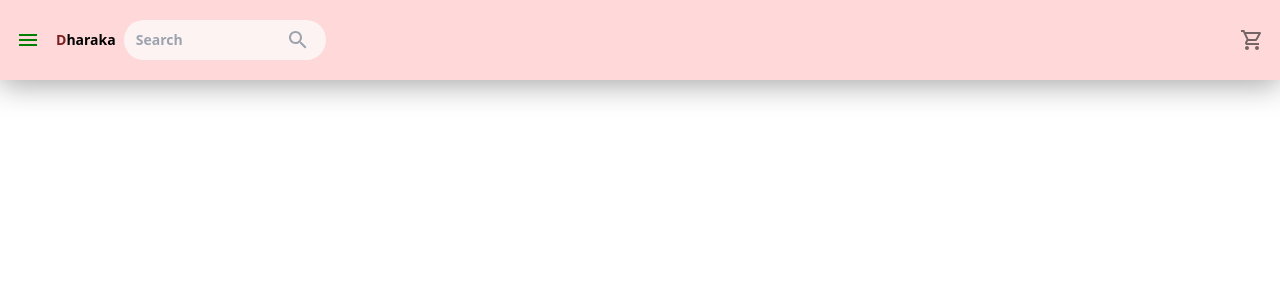
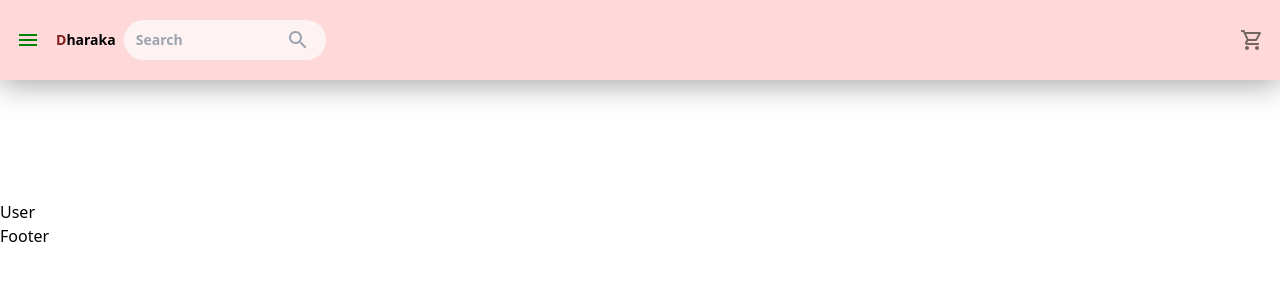
Before and after one commit to DHARAKA-METH/e-commerce-app-react, a React (Create React App) app: page /User in a window 1280 px wide. Shown: the top 300 px of the page. Built offline with nearby package versions, Linux system fonts and the light colour scheme.

Commit message:
use outlet (react routing)

```diff
--- a/src/Layout/MainLayout.jsx
+++ b/src/Layout/MainLayout.jsx
@@ -1,13 +1,13 @@
 import React from "react";
 import Header from "../components/Header/Header";
 import Footer from "../components/Footer/Footer";
+import { Outlet } from "react-router-dom";
 
 const MainLayout = () => {
   return (
     <div className="w-full h-screen">
       <Header />
-
-
+      <Outlet />
       <Footer />
     </div>
   );
--- a/src/Pages/Home/Home.js
+++ b/src/Pages/Home/Home.js
@@ -2,7 +2,7 @@
 
 const Home = () => {
   return (
-    <div>
+    <div className="pt-[300px]">
       Home
     </div>
   )
--- a/src/Pages/User/User.js
+++ b/src/Pages/User/User.js
@@ -1,6 +1,6 @@
 const User = () => {
   return (
-    <div>
+    <div className="pt-[200px]">
       User
     </div>
   )
--- a/src/Routers/AppRouter.js
+++ b/src/Routers/AppRouter.js
@@ -1,17 +1,18 @@
 import React from "react";
 import { BrowserRouter, Route, Routes } from "react-router-dom";
 import MainLayout from "../Layout/MainLayout";
-import { Home } from "@mui/icons-material";
 import User from "../Pages/User/User";
+import Home from "../Pages/Home/Home";
 
 const AppRouter = () => {
   return (
     <div>
       <BrowserRouter>
         <Routes>
-          <Route path="/" element={<MainLayout />}>
-            <Route index element={<Home />} />
-            <Route path="user" element={<User />} />
+          <Route path="/" element={<MainLayout/>}>
+          <Route index element={<Home/>}/>
+          <Route path="User" element={<User/>}/>
+
           </Route>
         </Routes>
       </BrowserRouter>
--- a/src/components/Footer/Footer.js
+++ b/src/components/Footer/Footer.js
@@ -2,7 +2,7 @@
 
 const Footer = () => {
   return (
-    <div>
+    <div >
       Footer
     </div>
   )
```
